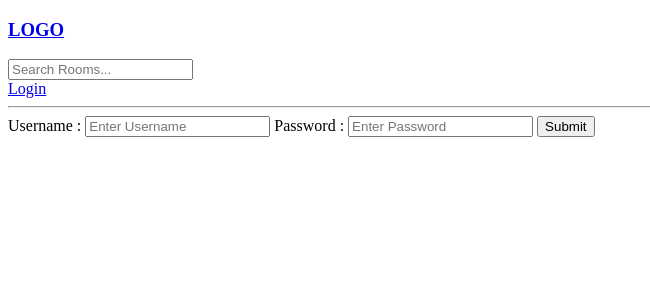
After one commit to osamabinazam/StudyBud, a Django app: page /login in a window 1280 px wide. The commit adds this page. Shown: the top 300 px of the page, without its empty margins (0-650 px from the left). Run offline with Django 4.2, Linux system fonts and the light colour scheme.

Commit message:
Login & logout Authentication

```diff
--- /dev/null
+++ b/base/templates/base/login_register.html
@@ -0,0 +1,24 @@
+{% extends 'main.html' %}
+
+
+{% block content %}
+
+<!-- Body -->
+<div>
+    <!-- Login Form -->
+    <form action="" method="post">
+        {% csrf_token %}
+        <label for="username">Username : </label>
+        <input type="text" name="username" placeholder="Enter Username" id="username">
+        <label for="password">Password : </label>
+        <input type="password" name ="password" placeholder="Enter Password" id="password">
+        <input type="submit" value="Submit">
+    </form>
+
+
+
+</div>
+
+
+
+{% endblock content %}
--- a/base/urls.py
+++ b/base/urls.py
@@ -4,6 +4,8 @@ from django.urls import path
 from . import views
 
 urlpatterns = [
+   path("login" , views.loginForm, name="login"),
+   path("logout", views.logoutUser, name="logout"),
    path("",views.home, name="home"),
    path("room/<str:pk>",views.room, name="room"),
    path("create-room/", views.createRoom, name="create-room"),
--- a/base/views.py
+++ b/base/views.py
@@ -3,8 +3,35 @@ from django.http import HttpResponse
 from .models import Room, Topic
 from .forms import RoomForm
 from django.db.models import Q
+from django.contrib import messages
+from django.contrib.auth.models import User
+from django.contrib.auth import authenticate, login, logout
+from django.contrib.auth.decorators import login_required
+
 # Create your views here.
 
+
+def loginForm(request):
+    context ={}
+    if request.method == 'POST':
+        username = request.POST.get('username')
+        password = request.POST.get ('password')
+        try:
+            user =  User.objects.get(username=username)
+        except:
+            messages.error(request, "User Does not exist")
+        user = authenticate(request, username=username, password=password)
+        if user is not None:
+            login(request=request ,user=user)
+            return redirect('home')
+        else:
+            messages.error(request, "Incorrect Username and Password")
+
+    return render(request , 'base/login_register.html', context)
+
+def logoutUser(request):
+    logout(request)
+    return redirect('home')
 
 # Get rid of HttpResponse
 
@@ -32,7 +59,9 @@ def home(request):
 def room(request, pk ):
     return render(request ,'base/room.html' )
 
+
 #Creating room
+@login_required(login_url='login')
 def createRoom (request):
     form = RoomForm()
     # Printing form values
@@ -51,9 +80,13 @@ def createRoom (request):
     return render(request,'base/room_form.html', context)
 
 # Updating room
+@login_required(login_url='login')
 def updateRoom(request, pk):
     room = Room.objects.get(id=pk)
     form = RoomForm(instance=room)
+    if request.user != room.host :
+        return HttpResponse('You are not Allowed here!!')
+
     if request.method =='POST':
         form = RoomForm(request.POST, instance=room )
         if form.is_valid:
@@ -64,13 +97,19 @@ def updateRoom(request, pk):
 
 
 #Delete Room
+@login_required(login_url='login')
 def deleteRoom(request, pk):
     room = Room.objects.get(id=pk)
     print("Room is : " , room)
+    if request.user != room.host :
+        return HttpResponse('You are not Allowed here!!')
     if request.method == 'POST':
         room.delete()
         return redirect('home')
     return render(request, 'base/delete.html', {'object':room})
+
+
+
 
 # Bootstrap form submission
 # def submit_boot(request):
--- a/templates/main.html
+++ b/templates/main.html
@@ -10,6 +10,19 @@
 
 
     {% include 'navbar.html' %}
+
+    {% if messages %}
+        <ul class="messages">
+            {% for message in messages %}
+            <li>
+                {{message}}
+            </li>
+            {% endfor %}
+        </ul>
+
+    {% endif %}
+
+
     {% block content %}
     {% endblock %}
 </body>
--- a/templates/navbar.html
+++ b/templates/navbar.html
@@ -1,9 +1,14 @@
-
 
     <h3>
         <a href="/">LOGO</a>
     </h3>
     <form action="{% url 'home' %}" method="GET">
-
         <input type="text" name="q" placeholder="Search Rooms..." />
     </form>
+    {% if request.user.is_authenticated %}
+    <a href="{% url 'logout'%}">Logout</a>
+    {% else %}
+    <a href="{% url 'login'%}">Login</a>
+    {% endif %}
+
+    <hr>
```
Also changed, not shown: db.sqlite3.
